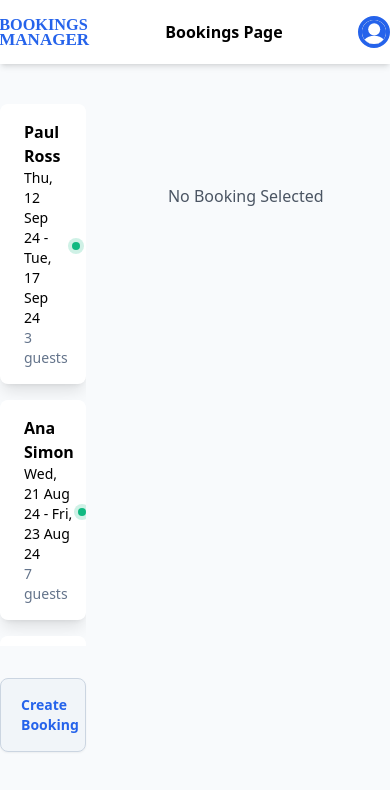
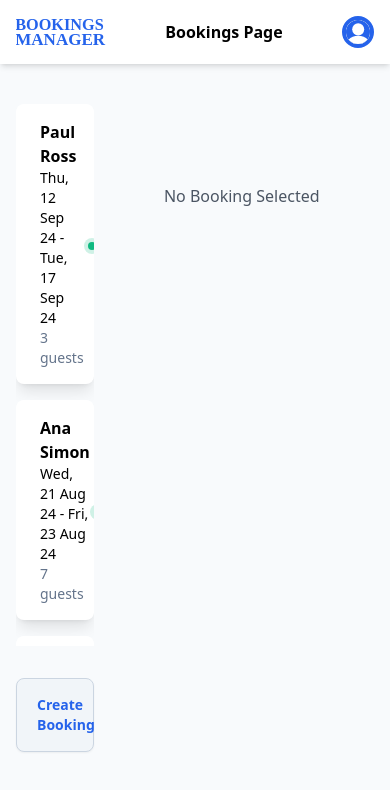
Before and after one commit to iorrah/bookings-manager, a React (Vite) app: page / in a window 390 px wide. Shown: the top 790 px of the page. Built offline with nearby package versions, Linux system fonts and the light colour scheme.

Commit message:
Fix container issue on mobile viewport

```diff
--- /dev/null
+++ b/src/components/Container/index.tsx
@@ -0,0 +1,10 @@
+import { FC } from "react";
+
+type ContainerType = FC<{
+  children: React.ReactNode;
+  className: string;
+}>;
+
+export const Container: ContainerType = ({ children, className }) => (
+  <div className={`container mx-auto px-4 ${className}`}>{children}</div>
+);
--- a/src/components/NavigationBar/index.tsx
+++ b/src/components/NavigationBar/index.tsx
@@ -1,10 +1,10 @@
+import { Container } from "../Container";
 import Logo from "./logo.svg";
 import User from "./user.svg";
 
-export const NavigationBar = () => {
-  return (
+export const NavigationBar = () => (
   <nav className="shadow-md bg-white">
-      <div className="container mx-auto flex justify-between py-4 items-center">
+    <Container className="flex justify-between py-4 items-center">
       <img
         src={Logo}
         alt="Bookings Manageer Logo"
@@ -20,7 +20,6 @@ export const NavigationBar = () => {
         alt="User Profile Image"
         className="rounded-full w-8 cursor-pointer border border-blue-600 border-4"
       />
-      </div>
+    </Container>
   </nav>
 );
-};
--- a/src/pages/BookingsPage/index.tsx
+++ b/src/pages/BookingsPage/index.tsx
@@ -7,6 +7,7 @@ import { EmptyState } from "./EmptyState";
 import { BookingsList } from "./BookingsList";
 import { BookingEditor } from "./BookingEditor";
 import { BookingCreator } from "./BookingCreator";
+import { Container } from "../../components/Container";
 
 export const BookingsPage = () => {
   const [bookingId, setBookingId] = useState<number | null>(null);
@@ -98,7 +99,7 @@ export const BookingsPage = () => {
   }, [bookingId, bookings]);
 
   return (
-    <div className="container mx-auto flex py-10 grid grid-cols-12 gap-4">
+    <Container className="flex py-10 grid grid-cols-12 gap-4">
       {/* TODO: present list and page in separate states on Mobile Viewport  */}
 
       <aside className="col-span-3">
@@ -128,6 +129,6 @@ export const BookingsPage = () => {
 
         {!newBooking && !existingBooking ? <EmptyState /> : null}
       </article>
-    </div>
+    </Container>
   );
 };
```
Lines whose indentation alone changed are shown as unchanged.
